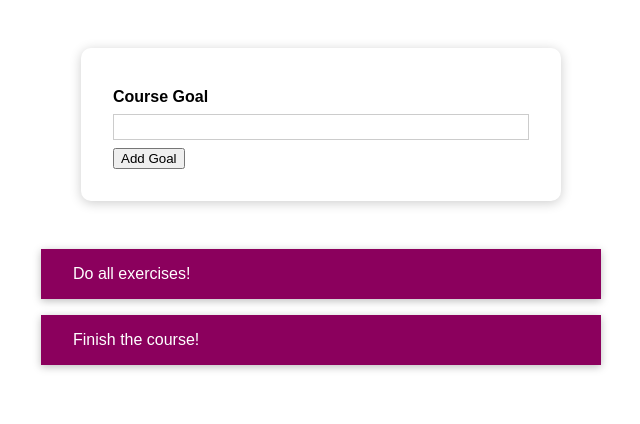
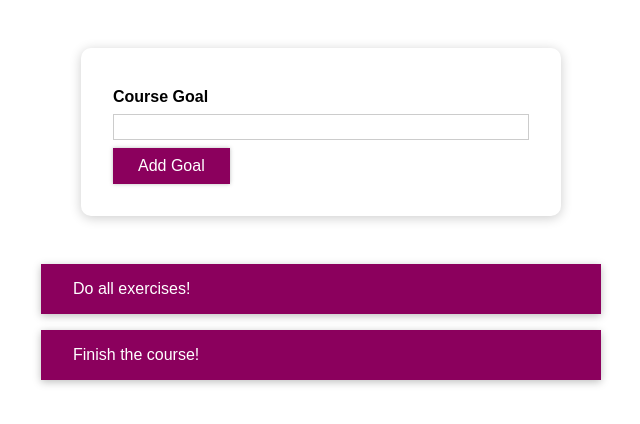
Before and after one commit to THG20203/React-Complete-Guide-Project-2, a React (Create React App) app: page / in a window 1280 px wide. Shown: the top 424 px of the page, without its empty margins (319-959 px from the left). Built offline with nearby package versions, Linux system fonts and the light colour scheme.

Commit message:
styled components continued

```diff
--- a/src/components/UI/Button/Button.js
+++ b/src/components/UI/Button/Button.js
@@ -2,12 +2,34 @@ import React from "react";
 import styled from "styled-components";
 /* use styled components package since we just installed it */
 
-const Button = styled.button``;
+const Button = styled.button`
+  font: inherit;
+  padding: 0.5rem 1.5rem;
+  border: 1px solid #8b005d;
+  color: white;
+  background: #8b005d;
+  box-shadow: 0 0 4px rgba(0, 0, 0, 0.26);
+  cursor: pointer;
+
+  .button:focus {
+    outline: none;
+  }
+
+  .button:hover,
+  .button:active {
+    background: #ac0e77;
+    border-color: #ac0e77;
+    box-shadow: 0 0 8px rgba(0, 0, 0, 0.26);
+  }
+`;
 /* the two back tickets after button -> a tagged template literal. Its a default
 JavaScript feature, its not specific to this package and its not specific to react. */
 /* button is simply a method on this styled object. Styled is an object we're importing
-from styled components - there we can access the button method. */
-/* Instead of parentheses, I've added backticks */
+from styled components -> there we can access the button method. */
+/* Instead of parentheses, I've added backticks after the button method. */
+/* What we pass in the backticks will end up in the button method. Provide styles in the backticks */
+/* Styled package has methods for all HTML elements -> i.e. styled.p`` */
+/* back tick syntax -> can write multi line string without any extra syntax */
 
 // const Button = props => {
 //   return (
```
